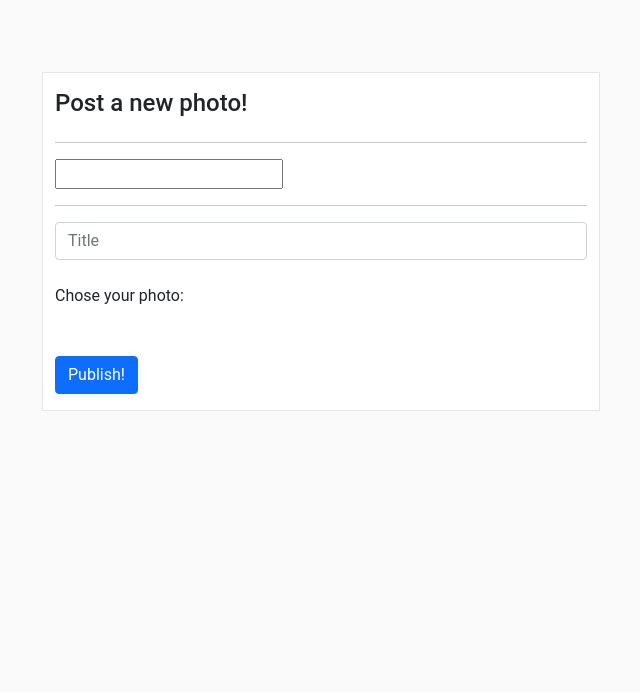
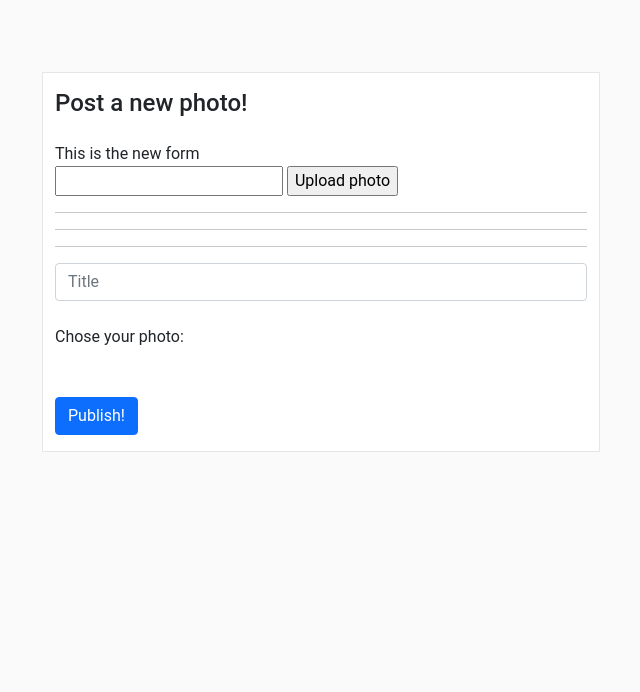
Before and after one commit to gilbertomarcano/gnstagram, a Django app: page /posts/new/ in a window 1280 px wide. Shown: the part 72-764 px from the top of the page, without its empty margins (319-959 px from the left). Run offline with Django 3.2, Linux system fonts and the light colour scheme; a user stored in the database is signed in; data comes from the database, SQL or seed files in the repository; both versions use the stored data as it was after the commit; some libraries are stand-ins or nearby versions.

Commit message:
Upload test

```diff
--- a/posts/forms.py
+++ b/posts/forms.py
@@ -1,20 +1,22 @@
 """
 Post forms.
 """
+# Django modules
+from django import forms
 
-from django import forms
-from cloudinary.uploader import upload
+# Apps modules
+from posts.models import Post
+
+# Cloudinary modules
 from cloudinary.forms import CloudinaryFileField
-
-from posts.models import Post
 
 class PostForm(forms.ModelForm):
     """
     Post model form.
     """
-
     photo = CloudinaryFileField(
         options = {
+            'crop': 'thumb',
             'folder': 'gnstagram'
         }
     )
@@ -24,4 +26,4 @@ class PostForm(forms.ModelForm):
         Form settings.
         """
         model = Post
-        fields = {'user', 'profile', 'title', 'photo'}
+        fields = ('user', 'profile', 'title', 'photo') # Change to dict if works
--- a/posts/models.py
+++ b/posts/models.py
@@ -1,14 +1,12 @@
+""" Post models. """
+# Django modules
 from django.db import models
+from django.contrib.auth.models import User
 
+# Cloudinary modules
 from cloudinary.models import CloudinaryField
 
 # Create your models here.
-
-""" Post models. """
-
-from django.db import models
-from django.contrib.auth.models import User
-
 class Post(models.Model):
     """
     Post model.
--- a/posts/urls.py
+++ b/posts/urls.py
@@ -8,6 +8,9 @@ from posts import views
 urlpatterns = [
 
     path(route='', view=views.PostsFeedView.as_view(), name='feed'),
-    path(route='posts/new/', view=views.CreatePostView.as_view(), name='create'),
-    path(route='posts/<int:pk>/', view=views.PostDetailView.as_view(), name='detail')
+    # path(route='posts/new/', view=views.CreatePostView.as_view(), name='create'),
+    path(route='posts/<int:pk>/', view=views.PostDetailView.as_view(), name='detail'),
+
+
+    path('posts/new/', views.create, name='create'),
 ]
--- a/posts/views.py
+++ b/posts/views.py
@@ -10,7 +10,6 @@ from posts.forms import PostForm
 from posts.models import Post
 
 # Create your views here.
-
 class PostDetailView(LoginRequiredMixin, DetailView):
     """
     Post detail view.
@@ -42,6 +41,31 @@ class PostsFeedView(LoginRequiredMixin, ListView):
 #     posts = Post.objects.all().order_by('-created')
 #     profile = request.user.profile
 #     return render(request, 'posts/feed.html', {'posts': posts, 'profile': profile})
+
+
+
+from django.contrib.auth.decorators import login_required
+from django.shortcuts import get_object_or_404
+from django.shortcuts import redirect
+from posts.models import Post
+from posts.forms import PostForm
+
+@login_required
+def create(request):
+    # instance = get_object_or_404(Post, user=user)
+
+    if request.method == "POST":
+        form = PostForm(request.POST, request.FILES)
+        if form.is_valid():
+            form.save()
+            return redirect('posts:feed')
+    form = PostForm()
+    return render(
+        request,
+        'posts/new.html',
+        {'form': form, 'user': request.user}
+    )
+
 
 class CreatePostView(LoginRequiredMixin, CreateView):
     """
--- a/templates/posts/new.html
+++ b/templates/posts/new.html
@@ -9,11 +9,17 @@
         <div class="row justify-content-md-center">
             <div class="col-6 pt-3 pb-3" id="profile-box">
                 <h4 class="mb-4">Post a new photo!</h4>
+                This is the new form
+                <form method="post" enctype="multipart/form-data">
+                    {% csrf_token %}
+                    {{ form.photo }}
+                    <input type="submit" value="Upload photo">
+                </form>
+
+                <hr><hr><hr>
+
                 <form action="" method="post" enctype="multipart/form-data">
                     {% csrf_token %}
-                    <hr>
-                    {{ form.photo }}
-                    <hr>
 
                     <input type="hidden" name="user" value="{{ user.pk }}">
                     <input type="hidden" name="profile" value=" {{ profile.pk }}">
--- a/upload/forms.py
+++ b/upload/forms.py
@@ -1,6 +1,8 @@
+from django import forms
+
+from upload.models import UserProfile
+
 from cloudinary.forms import CloudinaryFileField
-from django import forms
-from upload.models import UserProfile
 
 class AvatarUploadForm(forms.ModelForm):
     avatar = CloudinaryFileField(
```
Also changed, not shown: db.sqlite3.
